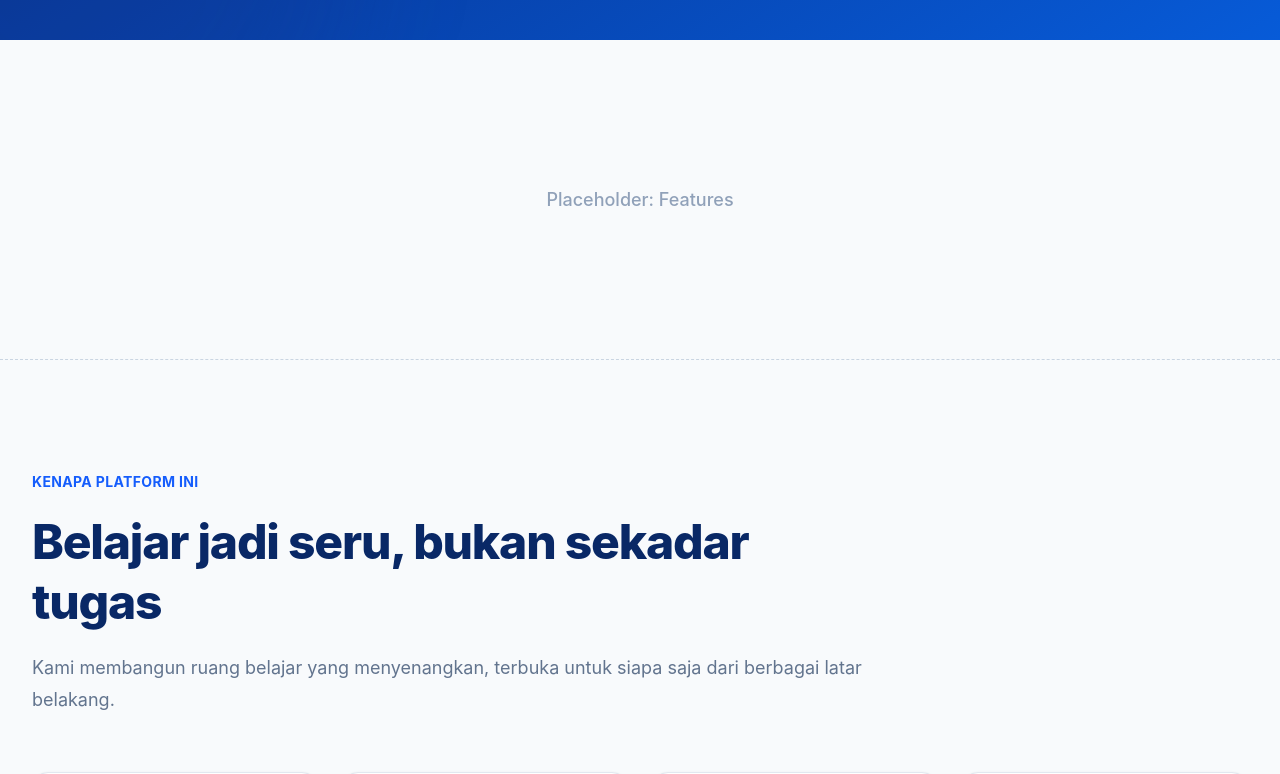
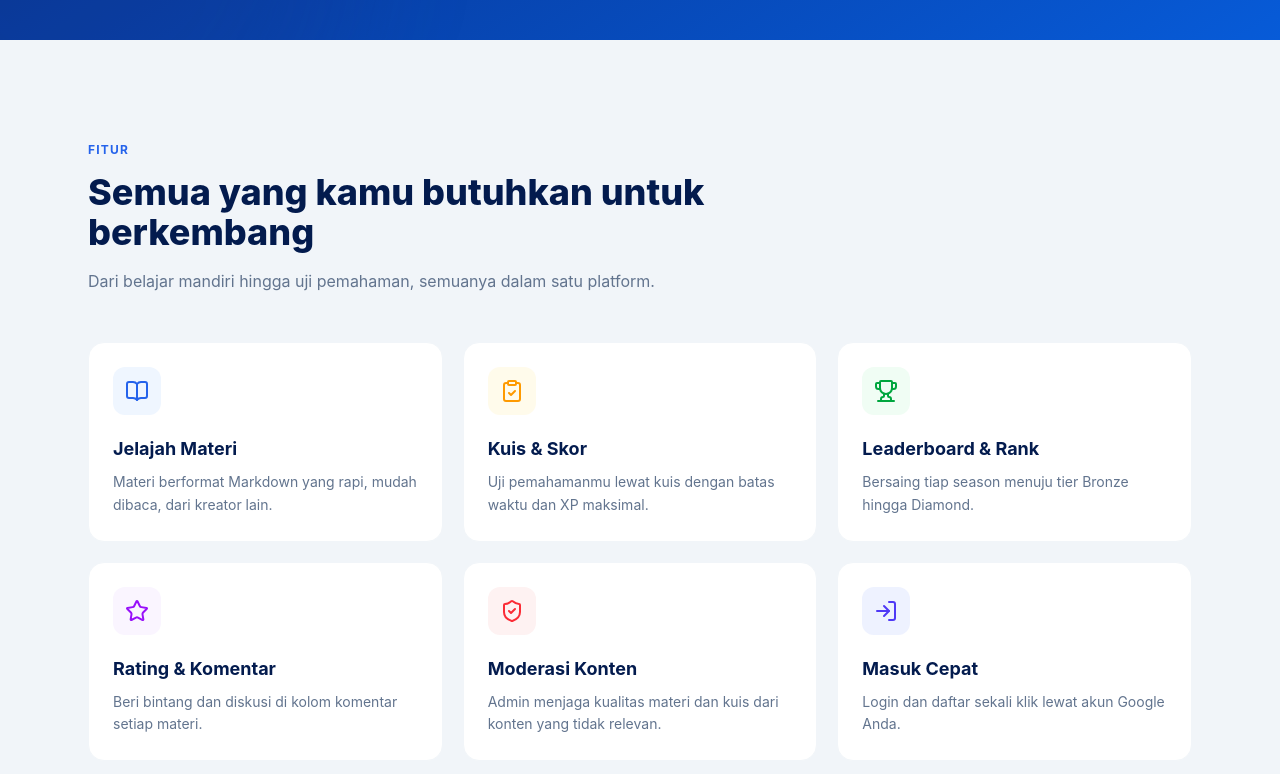
Before and after one commit to AN-maz/tim2-mentorship, a React app in the folder frontend/: page / in a window 1280 px wide. Shown: the part 760-1534 px from the top of the page. Built offline with nearby package versions, Linux system fonts and the light colour scheme; the HTML template or start-up script is replaced by a standard one.

Commit message:
feat: implement Features and Our Team landing sections

```diff
--- a/frontend/src/components/landing-page/Features.jsx
+++ b/frontend/src/components/landing-page/Features.jsx
@@ -1,7 +1,81 @@
+import { BookOpen, ClipboardCheck, Trophy, Star, ShieldCheck, LogIn } from "lucide-react";
+
+const features = [
+  {
+    icon: BookOpen,
+    title: "Jelajah Materi",
+    desc: "Materi berformat Markdown yang rapi, mudah dibaca, dari kreator lain.",
+    bg: "bg-blue-50",
+    color: "text-primary",
+  },
+  {
+    icon: ClipboardCheck,
+    title: "Kuis & Skor",
+    desc: "Uji pemahamanmu lewat kuis dengan batas waktu dan XP maksimal.",
+    bg: "bg-amber-50",
+    color: "text-amber-500",
+  },
+  {
+    icon: Trophy,
+    title: "Leaderboard & Rank",
+    desc: "Bersaing tiap season menuju tier Bronze hingga Diamond.",
+    bg: "bg-green-50",
+    color: "text-green-600",
+  },
+  {
+    icon: Star,
+    title: "Rating & Komentar",
+    desc: "Beri bintang dan diskusi di kolom komentar setiap materi.",
+    bg: "bg-purple-50",
+    color: "text-purple-600",
+  },
+  {
+    icon: ShieldCheck,
+    title: "Moderasi Konten",
+    desc: "Admin menjaga kualitas materi dan kuis dari konten yang tidak relevan.",
+    bg: "bg-red-50",
+    color: "text-red-500",
+  },
+  {
+    icon: LogIn,
+    title: "Masuk Cepat",
+    desc: "Login dan daftar sekali klik lewat akun Google Anda.",
+    bg: "bg-indigo-50",
+    color: "text-indigo-600",
+  },
+];
+
 export default function Features() {
   return (
-    <section className="flex min-h-[40vh] items-center justify-center border-b border-dashed border-slate-300 bg-slate-50">
-      <p className="text-lg font-medium text-slate-400">Placeholder: Features</p>
+    <section id="fitur" className="py-24" style={{ background: "#f1f5f9" }}>
+      <div className="max-w-6xl mx-auto px-6">
+        <div className="max-w-2xl">
+          <span className="text-xs font-bold text-primary tracking-widest uppercase">
+            Fitur
+          </span>
+          <h2 className="mt-3 text-3xl md:text-4xl font-extrabold text-navy">
+            Semua yang kamu butuhkan untuk berkembang
+          </h2>
+          <p className="mt-4 text-slate-500 leading-relaxed">
+            Dari belajar mandiri hingga uji pemahaman, semuanya dalam satu platform.
+          </p>
+        </div>
+
+        <div className="grid md:grid-cols-2 lg:grid-cols-3 gap-5 mt-12">
+          {features.map(({ icon: Icon, title, desc, bg, color }) => (
+            <div
+              key={title}
+              className="bg-white rounded-2xl p-6 border border-slate-100 hover:shadow-lg transition"
+            >
+              <div className={`w-12 h-12 rounded-xl ${bg} ${color} flex items-center justify-center`}>
+                <Icon size={24} strokeWidth={2} />
+              </div>
+              <h3 className="mt-5 font-bold text-navy text-lg">{title}</h3>
+              <p className="mt-2 text-sm text-slate-500 leading-relaxed">{desc}</p>
+            </div>
+          ))}
+        </div>
+      </div>
     </section>
-  )
+  );
 }
```
